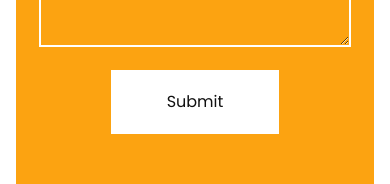
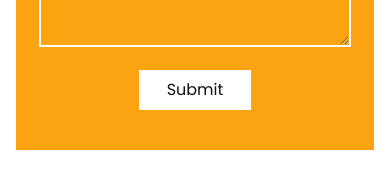
Before and after one commit to DianaBeki/AutoHub-Connect, a React (Vite) app: page /booking in a window 390 px wide. Shown: the part 774-958 px from the top of the page. Built offline with nearby package versions, Linux system fonts and the light colour scheme; a web font is replaced by a local one.

Commit message:
Declare state variables for my form component and write responsive media queries

```diff
--- a/src/components/Booking/BookingForm.tsx
+++ b/src/components/Booking/BookingForm.tsx
@@ -65,6 +65,7 @@ const BookingForm = () => {
                   type="text"
                   name="lastname"
                   placeholder="Last name"
+                  maxLength={30}
                   value={lastname}
                   onChange={(e) => setLastName(e.target.value)}
                   required
@@ -108,7 +109,7 @@ const BookingForm = () => {
               <div className="flex justify-center items-center">
                 <button
                   type="submit"
-                  className="text-[#111111] bg-secondary px-14 py-5 mb-20 hover:bg-[#111111] hover:text-secondary duration-300 hover:scale-105"
+                  className="text-[#111111] bg-secondary px-7 py-2 md:px-14 md:py-5 mb-10 md:mb-20 hover:bg-[#111111] hover:text-secondary duration-300 hover:scale-105"
                 >
                   Submit
                 </button>
```
